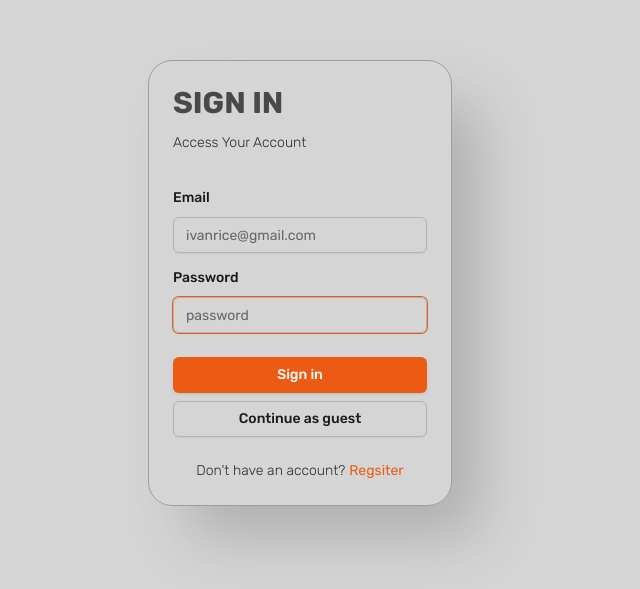
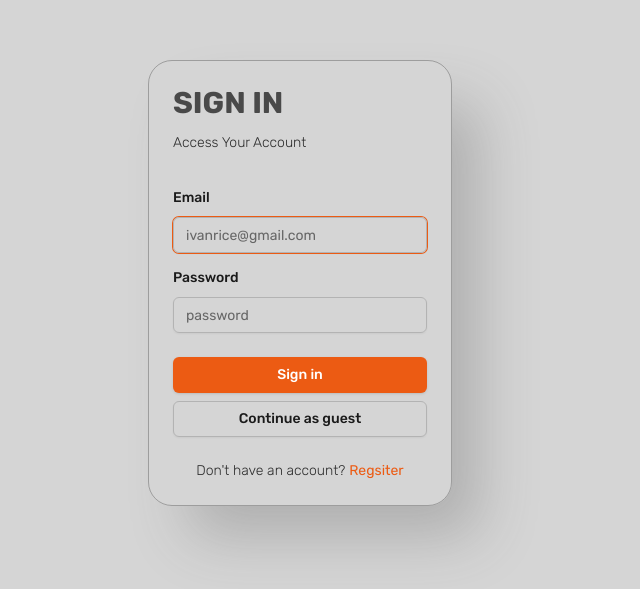
Before and after one commit to Ivanricee/weeklytodo, a React (Vite) app: page / in a window 1280 px wide. Shown: the part 117-706 px from the top of the page, without its empty margins (340-980 px from the left). Built offline with nearby package versions, Linux system fonts and the light colour scheme; no server answers.

Commit message:
refactor: fix autofocus to use inputFocus prop instead of true

```diff
--- a/src/components/CustomFormField.tsx
+++ b/src/components/CustomFormField.tsx
@@ -42,7 +42,7 @@ export default function CustomFormField({
               {...field}
               type={type}
               className={`${inputClass}`}
-              autoFocus={true}
+              autoFocus={inputFocus}
             />
           </FormControl>
           {description && <FormDescription>{description}</FormDescription>}
```
